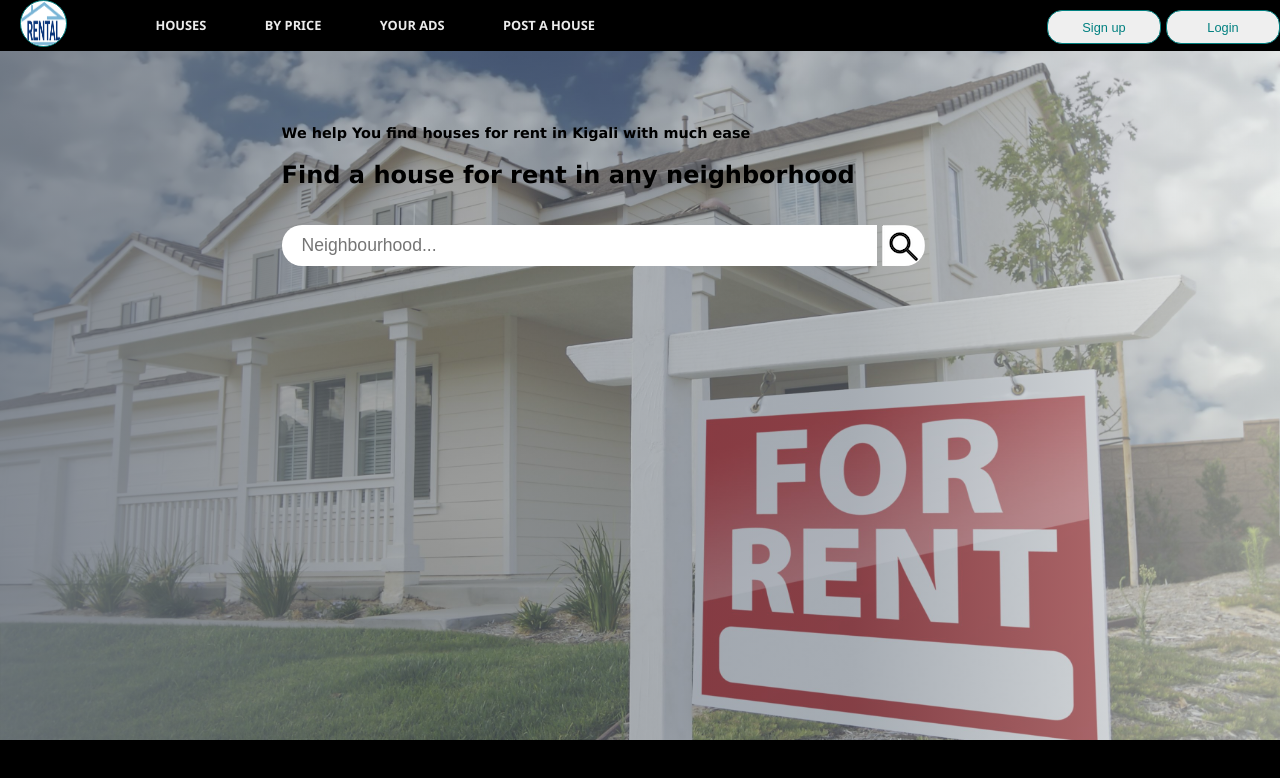
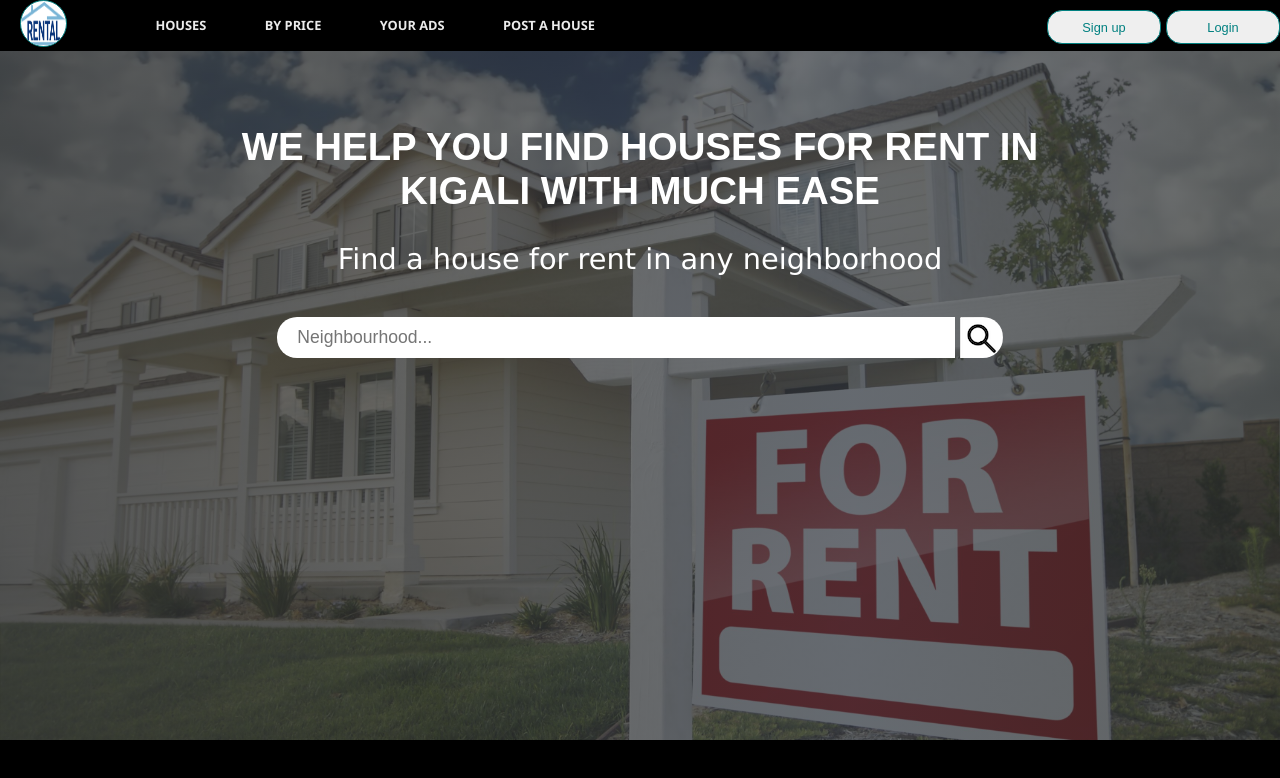
Before and after one commit to lifelearnerdev/E-Rental, a plain HTML site: page UI/index.html in a window 1280 px wide. Drawn offline with Linux system fonts and the light colour scheme.

Commit message:
fix(home page): Change home page background [Finishes #167148087]

```diff
--- a/UI/css/main.css
+++ b/UI/css/main.css
@@ -20,7 +20,7 @@ html {
     margin: 0px;
     padding: 0px;
     position: relative;
-    background: linear-gradient(to right, rgba(112, 120, 133, 0.8), rgba(96, 105, 121, 0.5), rgba(118, 126, 139, 0.5), rgba(254, 255, 255, 0.5)) ,url(../img/Rental-House.jpg) no-repeat;
+    background: linear-gradient(to right, rgba(52, 53, 54, 0.8), rgba(45, 46, 48, 0.7), rgba(53, 58, 66, 0.7), rgba(46, 48, 48, 0.7)) ,url(../img/Rental-House.jpg) no-repeat;
     /* background-color: r; */
     background-size: 100% 100%;
 }
@@ -164,12 +164,14 @@ ul li ul>li {
 }
 
 .home-main {
-    margin: 5% 22%;
+    margin: 5% 18%;
     /* margin-bottom: 45px; */
 }
 
 .search {
     font-family: Verdana, Geneva, Tahoma, sans-serif;
+    color: white;
+    text-align: center;
 }
 
 .search-field {
@@ -205,8 +207,17 @@ ul li ul>li {
 }
 
 .e-rental-desc {
-    font-size: 0.9em;
-    font-weight: bolder;
+    font-family: Arial, Helvetica, sans-serif;
+    text-align: center;
+    font-size: 1.2em;
+    font-weight: lighter;
+    color: white;
+}
+
+.search p{
+
+    font-size: 1.8em;
+    font-weight: lighter;
 }
 
 @media only screen and (max-width: 1000px) {
@@ -331,8 +342,8 @@ ul li ul>li {
     .search-field {
         width: 60%;
     }
-    .search h2 {
-        font-size: 0.9em;
+    .search p{
+        font-size: 1.2em;
     }
     .e-rental-desc {
         font-size: 0.6em;
--- a/UI/index.html
+++ b/UI/index.html
@@ -49,11 +49,11 @@
         <!-- <div class="call">Call us on +250784007323</div> -->
         <div class="search">
             <div class="e-rental-desc ">
-                <p>
-                    We help You find houses for rent in Kigali with much ease
-                </p>
+                <h1>
+                    WE HELP YOU FIND HOUSES FOR RENT IN KIGALI WITH MUCH EASE
+                </h1>
             </div>
-            <h2>Find a house for rent in any neighborhood</h2>
+            <p>Find a house for rent in any neighborhood</p>
             <div class="search-inputs">
                 <input type="text" placeholder="Neighbourhood..." class="search-field">
                 <button class = "search-btn"> .</button>
```
